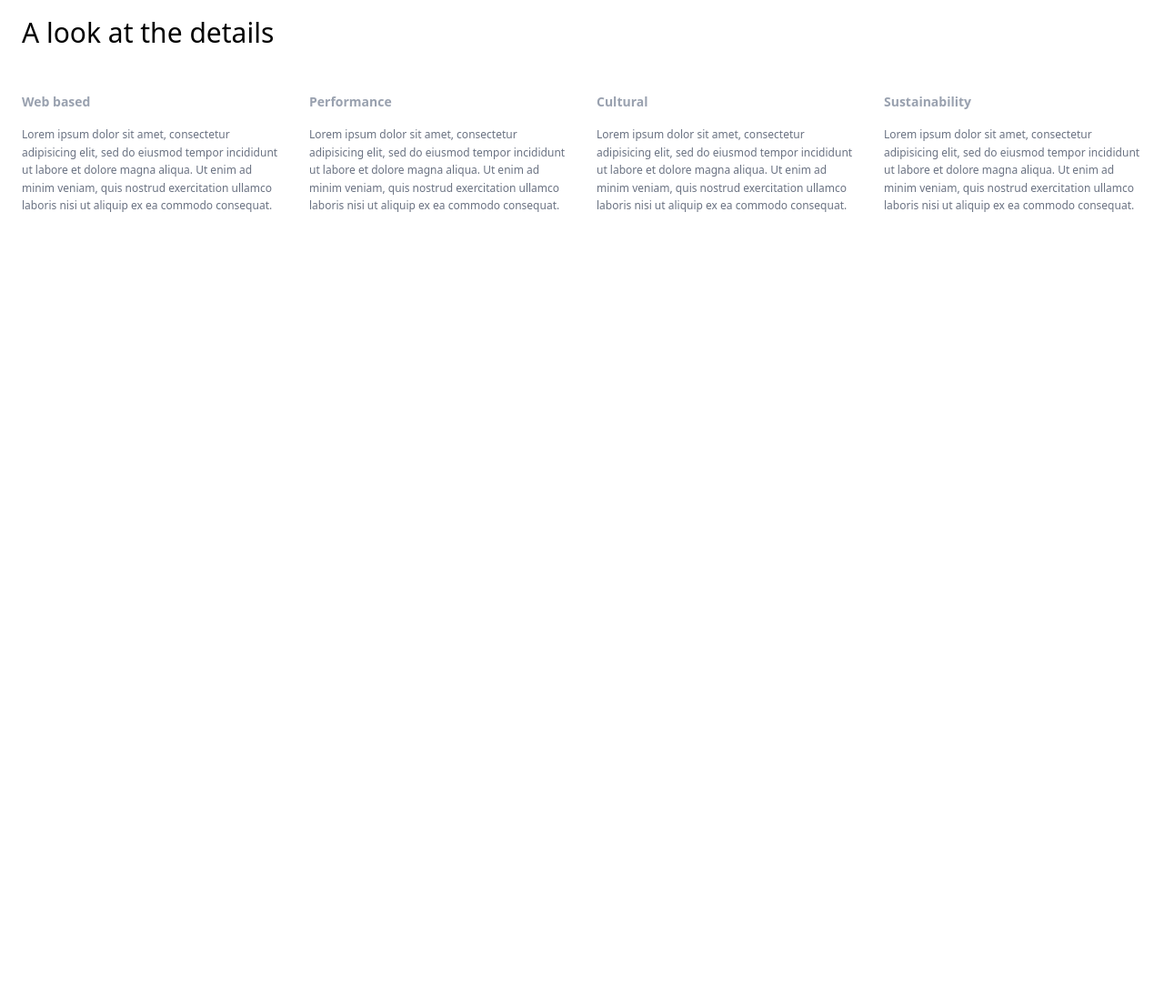
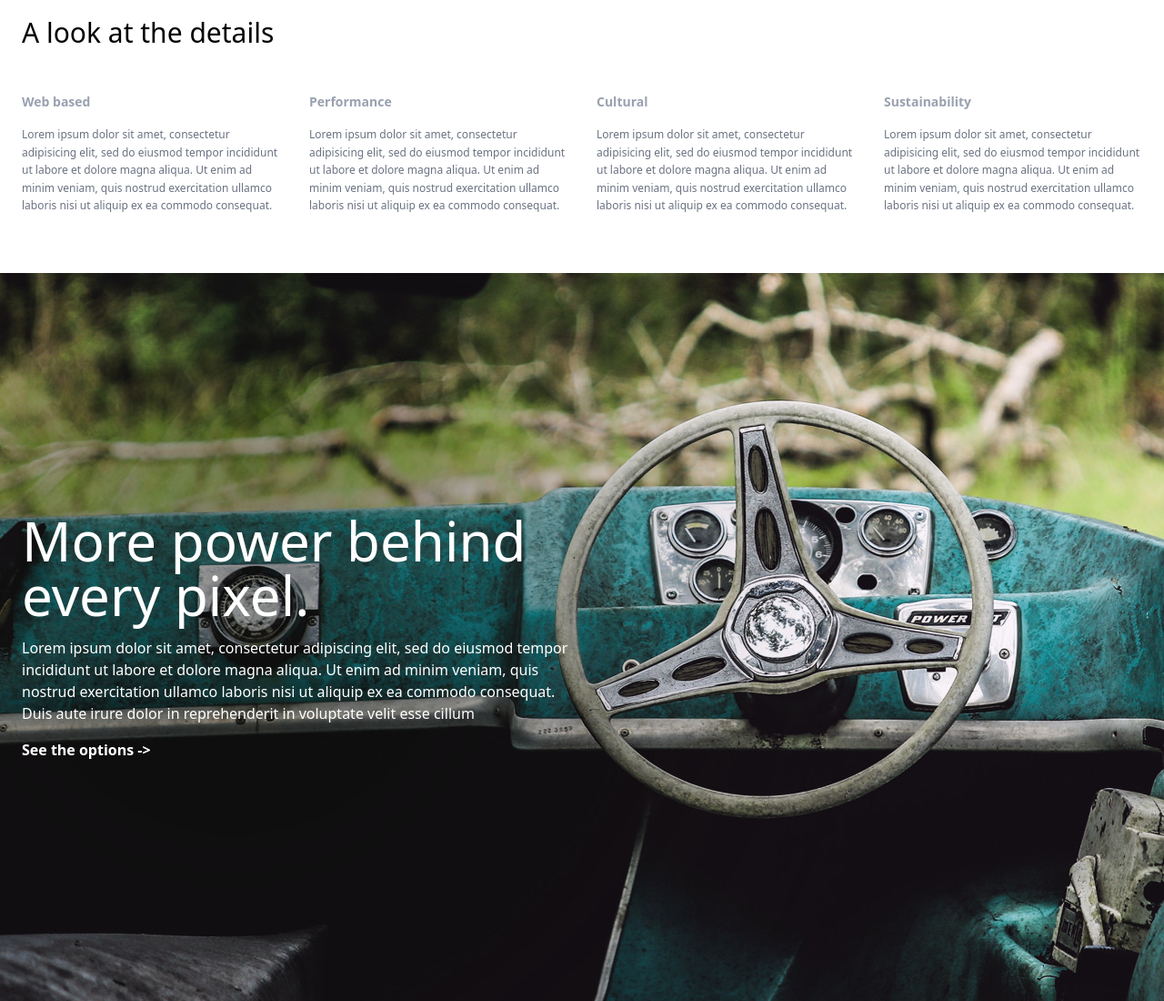
Before and after one commit to ZenaZen25/Take-Tailwind, a website: page index.html in a window 1280 px wide. Shown: the part 1845-2945 px from the top of the page at 91% size. Before the commit the page ends 2145 px from the top, so only its background shows below. Drawn offline with Linux system fonts and the light colour scheme.

Commit message:
section terminée

```diff
--- a/index.html
+++ b/index.html
@@ -75,8 +75,10 @@
     </section>
     <!-- section mosaique -->
 
-    <section class="flex flex-wrap container mx-auto px-6 py-16 p-4 ">
-      <div class="flex-none flex flex-col justify-between w-full bg-[#F5989D] p-10 gap-4 md:w-1/2 lg:w-1/3">
+    <section class="flex flex-wrap container mx-auto px-6 py-16 p-4">
+      <div
+        class="flex-none flex flex-col justify-between w-full bg-[#F5989D] p-10 gap-4 md:w-1/2 lg:w-1/3"
+      >
         <div class="space-y-4">
           <h2 class="text-3xl text-white font-light">Design quality</h2>
           <p class="text-white font-light text-sm">
@@ -84,11 +86,16 @@
             eiusmod tempor incididunt ut adipisicing.
           </p>
         </div>
-        <a href="#" class="text-white text-sm font-semibold flex items-center gap-2"
-          >Find Out more <span class="text-lg">→</span></a>
+        <a
+          href="#"
+          class="text-white text-sm font-semibold flex items-center gap-2"
+          >Find Out more <span class="text-lg">→</span></a
+        >
       </div>
 
-      <div class="flex-none flex flex-col justify-between p-10 gap-4 w-full  bg-[#676482]  md:w-1/2 lg:w-1/3">
+      <div
+        class="flex-none flex flex-col justify-between p-10 gap-4 w-full bg-[#676482] md:w-1/2 lg:w-1/3"
+      >
         <div class="space-y-4">
           <h2 class="text-3xl text-white font-light">Built to last</h2>
           <p class="text-white font-light text-sm">
@@ -104,7 +111,7 @@
       </div>
 
       <div
-        class="flex-none flex flex-col justify-between w-full md:w-1/2 lg:w-1/3 bg-gray-800 p-10  bg-cover bg-center relative"
+        class="flex-none flex flex-col justify-between w-full md:w-1/2 lg:w-1/3 bg-gray-800 p-10 bg-cover bg-center relative"
         style="background-image: url('Take-assets/box-bg.jpg')"
       >
         <div class="absolute inset-0 bg-black/40"></div>
@@ -115,7 +122,7 @@
             eiusmod tempor incididunt ut adipisicing.
           </p>
         </div>
-        <div class="relative  flex justify-between items-center">
+        <div class="relative flex justify-between items-center">
           <a
             href="#"
             class="text-white text-sm font-semibold flex items-center gap-2"
@@ -124,7 +131,8 @@
         </div>
       </div>
 
-      <div class="flex-none w-full md:w-1/2 lg:w-2/3  p-10 flex flex-col justify-between bg-cover bg-center relative"
+      <div
+        class="flex-none w-full md:w-1/2 lg:w-2/3 p-10 flex flex-col justify-between bg-cover bg-center relative"
         style="background-image: url('Take-assets/box-bg-lg.jpg')"
       >
         <div class="absolute inset-0 bg-black/20"></div>
@@ -159,8 +167,6 @@
         >
       </div>
     </section>
-
-
 
     <!-- section A look at the details -->
 
@@ -213,5 +219,23 @@
         </div>
       </div>
     </section>
+
+    <!-- section more power behind pixel -->
+    <section
+      class="h-screen px-6 2xl:px-96"
+      style="background-image: url('Take-assets/full-image.jpg')"
+    >
+      <div class="h-full flex flex-col justify-center text-white gap-4 lg:w-1/2 2xl:w-96">
+        <h2 class="text-6xl">More power behind every pixel.</h2>
+        <p class="font-light">
+          Lorem ipsum dolor sit amet, consectetur adipiscing elit, sed do
+          eiusmod tempor incididunt ut labore et dolore magna aliqua. Ut enim ad
+          minim veniam, quis nostrud exercitation ullamco laboris nisi ut
+          aliquip ex ea commodo consequat. Duis aute irure dolor in
+          reprehenderit in voluptate velit esse cillum
+        </p>
+        <a href="" class="font-semibold">See the options -></a>
+      </div>
+    </section>
   </body>
 </html>
```
Also changed, not shown: style.css.
